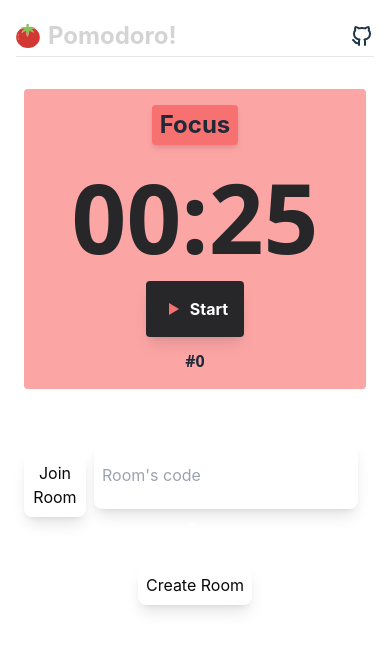
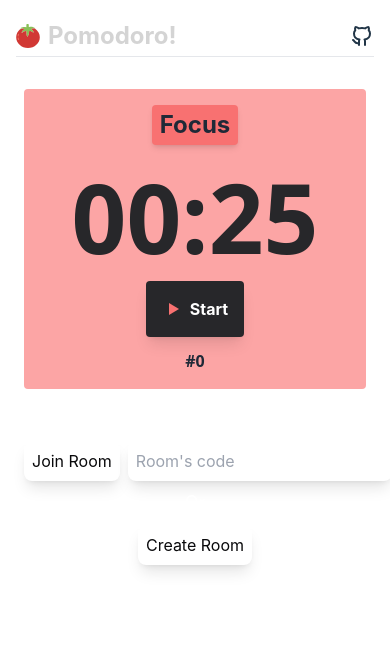
Before and after one commit to daniqss/pomodoro, a React (Vite) app in the folder client/: page / in a window 390 px wide. Shown: the top 650 px of the page. Built offline with nearby package versions, Linux system fonts and the light colour scheme; no server answers; a web font is replaced by a local one.

Commit message:
fix(#3): add connection manager responsive ui
close #3

```diff
--- a/client/src/components/ConnectionMenu.tsx
+++ b/client/src/components/ConnectionMenu.tsx
@@ -12,11 +12,11 @@ function ConnectionMenu({ setIsConnected, setUsers }: ConnectionMenuProps) {
   const [joinValue, setJoinValue] = useState("");
 
   return (
-    <section className="flex flex-col justify-between items-center text-gray-800 text-center rounded">
+    <section className="flex flex-col text-gray-800 text-center whitespace-nowrap rounded">
       <h3 className="text-white text-lg">Join your friends' room</h3>
-      <form className="rounded flex flex-row">
+      <form className="rounded flex flex-row justify-between min-h-4 m-auto max-w-2xl my-2">
         <button
-          className="bg-white rounded-lg text-zinc-950 p-2 shadow-lg min-h-4 m-auto mt-5"
+          className="bg-white rounded-lg text-zinc-950 shadow-lg m-auto p-2 lg:m-2"
           onClick={(e) => {
             e.preventDefault();
             socket.emit("join-room", joinValue);
@@ -52,12 +52,12 @@ function ConnectionMenu({ setIsConnected, setUsers }: ConnectionMenuProps) {
             setJoinValue(e.target.value);
           }}
           placeholder="Room's code"
-          className="p-2 shadow-lg bg-white rounded-lg min-h-4 md:m-5 m-2"
+          className="shadow-lg bg-white rounded-lg min-h-4 m-auto p-2 flex-grow mx-2"
         />
       </form>
       <h3 className="text-white text-lg">Or</h3>
       <button
-        className="bg-white rounded-lg text-zinc-950 p-2 shadow-lg min-h-4 m-auto mt-5"
+        className="bg-white rounded-lg text-zinc-950 p-2 shadow-lg min-h-4 m-auto my-2"
         onClick={() => {
           console.log("Creating room");
           socket.emit("create-room");
```
